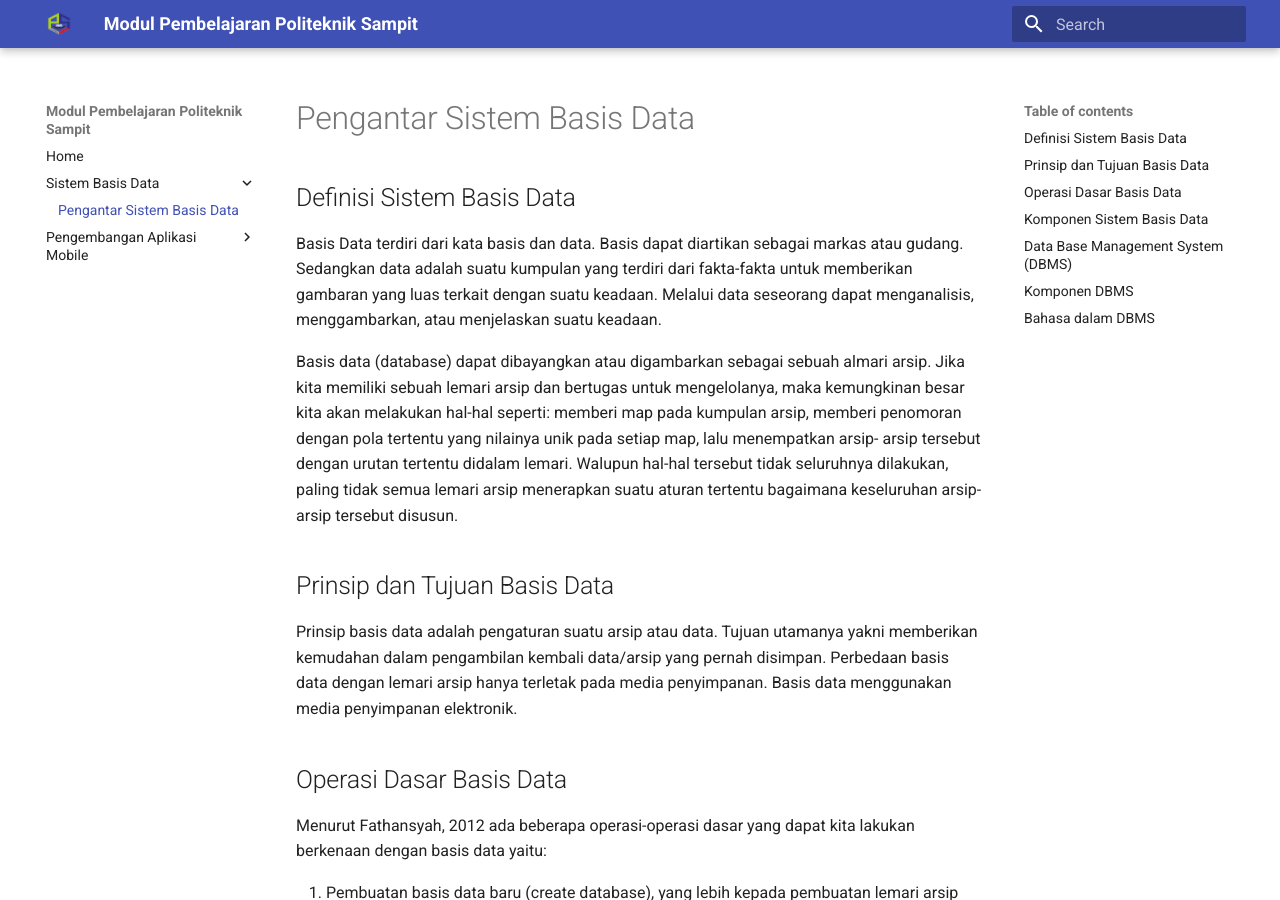
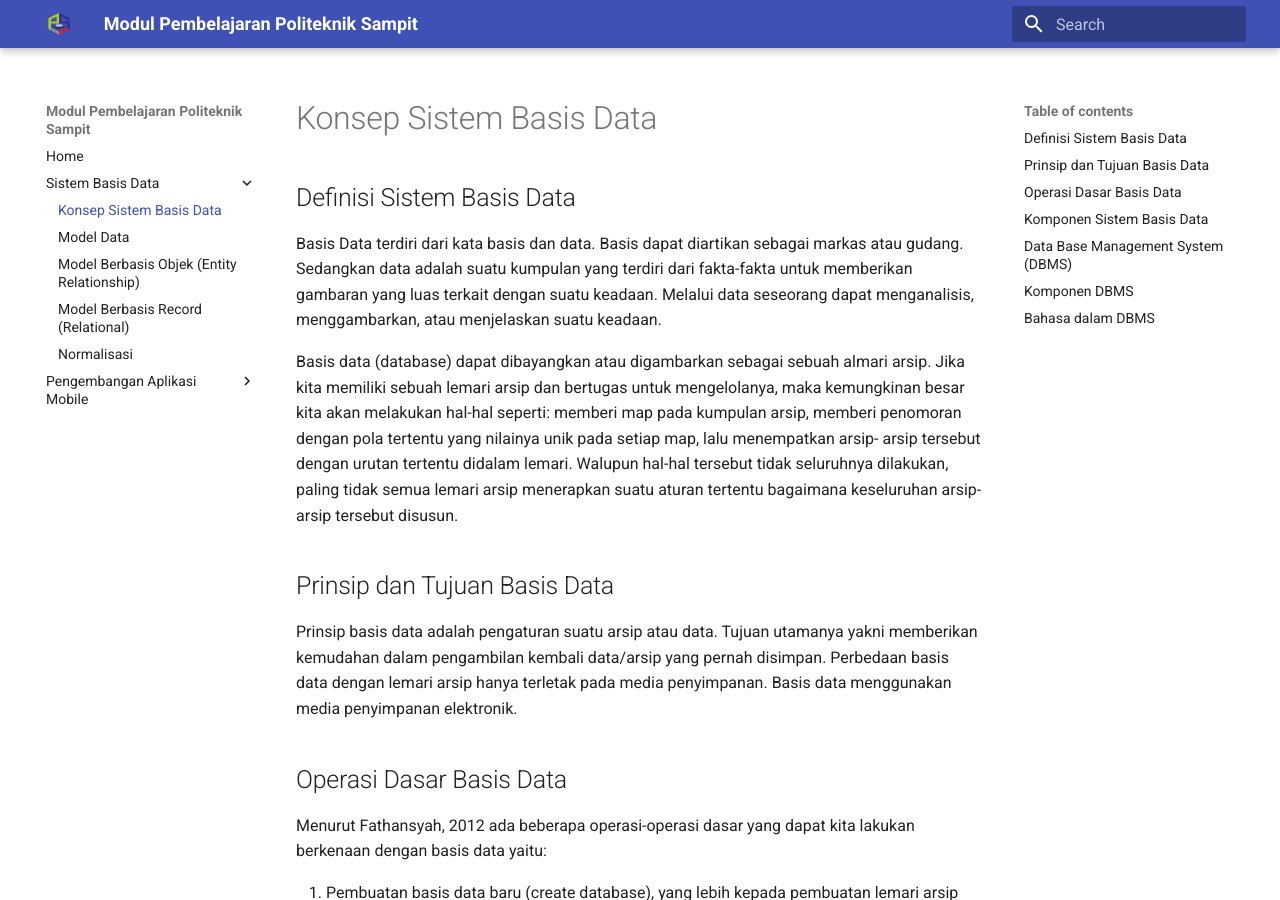
Before and after one commit to afifnz/modul-basis-data, an MkDocs documentation site: the page built from docs/sistem-basis-data/01.md, in a window 1280 px wide and 900 px high. Built offline with MkDocs 1.6.1 and Material for MkDocs 9.7.7, drawn with Linux system fonts in a browser that asks for light colours.

Commit message:
add materi

```diff
--- a/mkdocs.yml
+++ b/mkdocs.yml
@@ -6,6 +6,10 @@ copyright: Copyright &copy; 2024 Achmad Afiffudin Nurzein
 nav:
   - Home: 'index.md'
   - 'Sistem Basis Data':
-    - 'Pengantar Sistem Basis Data': 'sistem-basis-data/01.md'
+    - 'Konsep Sistem Basis Data': 'sistem-basis-data/01.md'
+    - 'Model Data': 'sistem-basis-data/02.md'
+    - 'Model Berbasis Objek (Entity Relationship)': 'sistem-basis-data/03.md'
+    - 'Model Berbasis Record (Relational)': 'sistem-basis-data/04.md'
+    - 'Normalisasi': 'sistem-basis-data/05.md'
   - 'Pengembangan Aplikasi Mobile':
     - 'Android'
```
Also changed, not shown: docs/sistem-basis-data/02.md (added, +32 -0 lines), docs/sistem-basis-data/03.md (added, +29 -0 lines), docs/assets/Attribute.png (added), docs/assets/ERD-Mahasiswa.png (added), docs/assets/Entity.png (added), docs/assets/Relationship.png (added), docs/modul_pemrograman_mobile/01.md (added), docs/sistem-basis-data/04.md (added), docs/sistem-basis-data/05.md (added).
